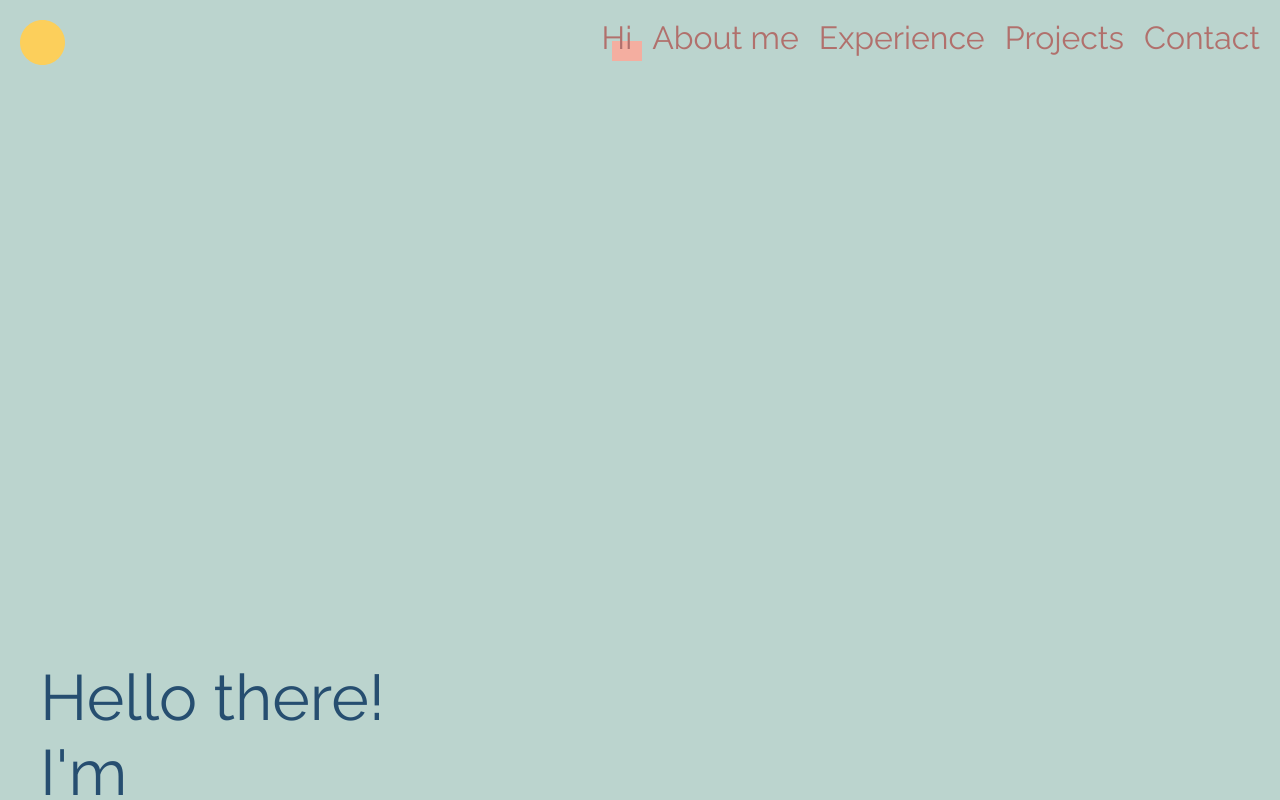
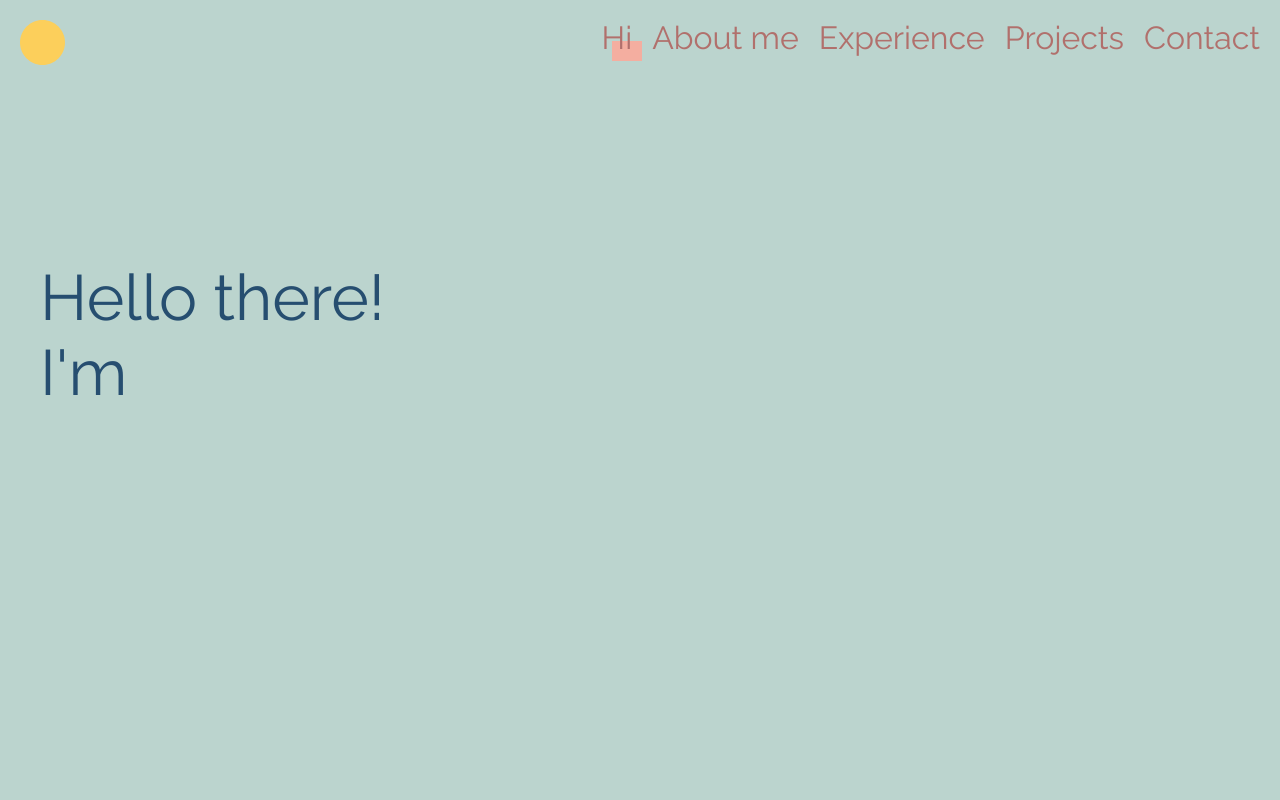
Before and after one commit to pondsy/portfolio, a React (Create React App) app: page / in a window 1280 px wide. Built offline with nearby package versions, Linux system fonts and the light colour scheme.

Commit message:
removed fixed margin top from title

```diff
--- a/src/Sections/Welcome/Welcome.module.scss
+++ b/src/Sections/Welcome/Welcome.module.scss
@@ -7,18 +7,5 @@
 .content {
   display: flex;
   justify-content: flex-start;
-  margin-top: 400px;
   position: relative;
-
-  @media only screen and (min-width: calc(#{$breakpoint-1080p} + 1px)) {
-    margin-top: 500px
-  }
-
-  @media only screen and (max-width: $breakpoint-large) {
-    margin-top: 300px;
-  }
-
-  @media only screen and (max-width: $breakpoint-medium) {
-    margin-top: 200px;
-  }
 }
```
